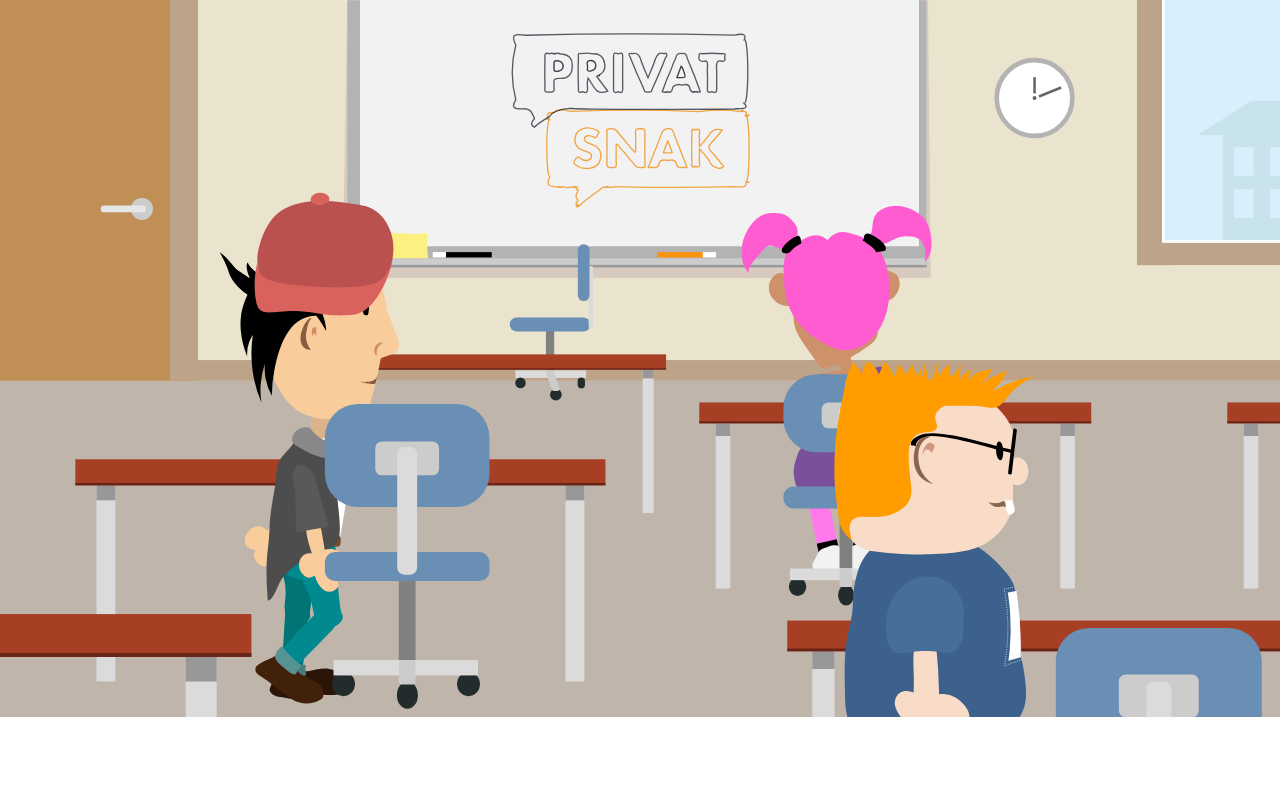
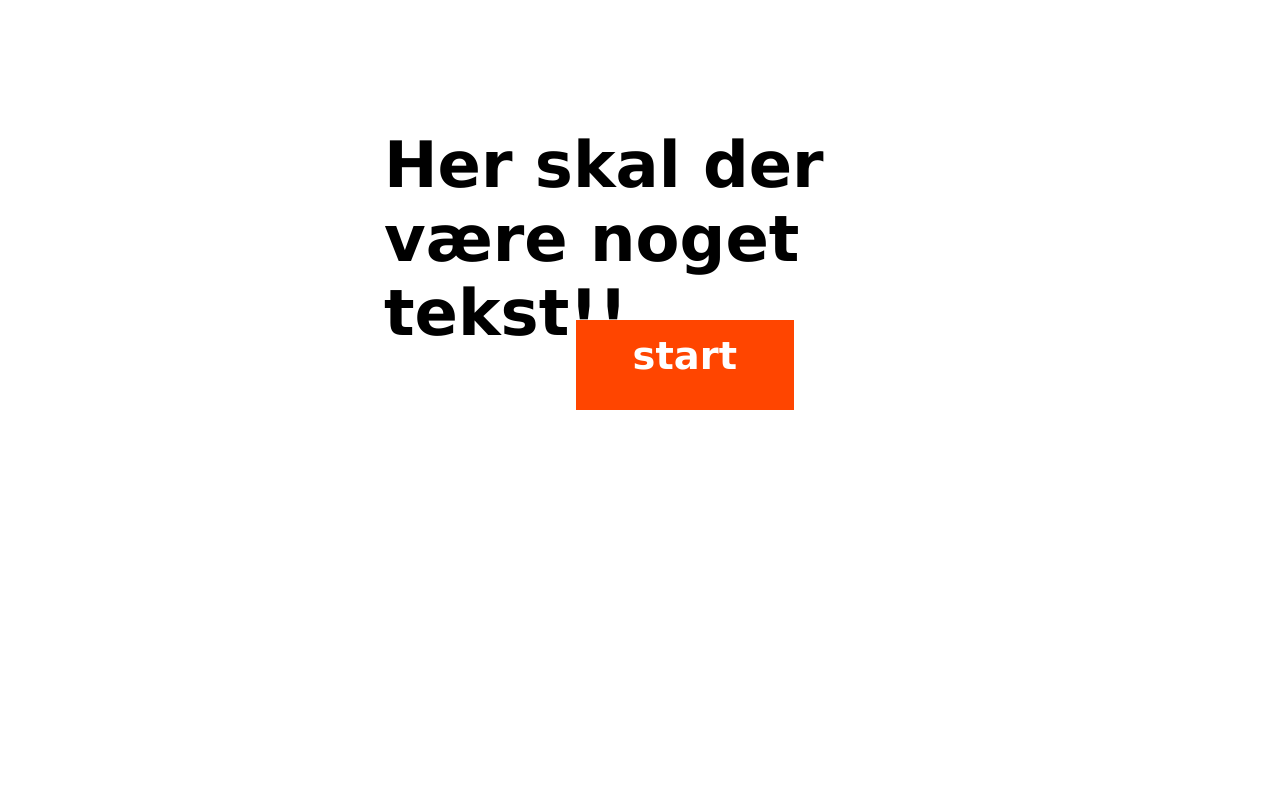
Before and after one commit to oliv1619/sexsamfund, a plain HTML site: page index.html in a window 1280 px wide. Drawn offline with nearby package versions, Linux system fonts and the light colour scheme.

Commit message:
startscene grundkode + filoprydning

```diff
--- a/index.html
+++ b/index.html
@@ -8,7 +8,6 @@
 </head>
 
 <body>
-
 	<div id="scene">
 		<div id="baggrund"></div>
 		<div id="zara"></div>
@@ -21,11 +20,15 @@
 		<div id="brian_container">
 			<div id="brian_sprite"></div>
 		</div>
-
+		<div id="startbillede">
+			<div id="starttekst">Her skal der være noget tekst!!</div>
+			<div id="startknap">start</div>
+		</div>
 	</div>
 
-	<audio id="school_bell" src="school-bell.mp3"></audio>
-	<audio id="mobil" src="mobil.mp3"></audio>
+	<audio id="school_bell" src="sounds/school-bell.mp3"></audio>
+	<audio id="mobil" src="sounds/mobil.mp3"></audio>
+	<audio id="game_start" src="sounds/game-start.mp3"></audio>
 
 	<script src="http://ajax.googleapis.com/ajax/libs/jquery/1/jquery.min.js"></script>
 	<script src="javascript.js"></script>
--- a/javascript.js
+++ b/javascript.js
@@ -1,14 +1,54 @@
-$(window).on("load", sidenVises)
+$(window).on("load", sideLoad)
 
-function sidenVises() {
-    console.log("sidenVises!");
+
+
+function sideLoad() {
+	console.log("sideLoad!");
+
+	// vis startbillede
+	$("#startbillede").addClass("vis");
+
+	// gå til startbillede
+	startBillede();
+}
+
+function startBillede() {
+	console.log("startBillede");
+
+	// Der er klikket på startknap
+	$("#startknap").on("click", startknapKlik);
+}
+
+function startknapKlik() {
+	console.log("startknapKlik");
+
+	// Start knaplyd effekt_bank
+	$("#game_start")[0].play();
+
+	//  Når lyden har spillet spillet
+	$("#game_start").on("ended", eleverInd);
+
+}
+
+function eleverInd() {
+	console.log("eleverInd");
+
+	//	Startbillede skjules
+	$("#startbillede").removeClass("vis");
+	$("#startbillede").addClass("skjul");
+
+
+	//	Brian & anders ind
 	$("#brian_container").addClass("brian_move_right");
 	$("#anders_container").addClass("anders_move_right");
+
+	$("#brian_sprite").addClass("brian_stand");
+
+	$("#anders_sprite").addClass("anders_walk_cycle");
+
+	$("#school_bell")[0].play();
+
 	$("#brian_container").on("animationend", alle_seatter_sig);
-    $("#brian_sprite").addClass("brian_stand");
-//    $("#anders_sprite").addClass("anders_stand");
-    $("#anders_sprite").addClass("anders_walk_cycle");
-    $("#school_bell")[0].play();
 
 }
 
--- a/style.css
+++ b/style.css
@@ -2,6 +2,9 @@ body {
 	margin: 0;
 	padding: 0;
 }
+
+
+/*- - - - - scene - - - - - */
 
 #scene {
 	width: 100vw;
@@ -14,18 +17,17 @@ body {
 #baggrund {
 	width: 100vw;
 	height: 56vw;
-	background-image: url(scene_baggrund.svg);
+	background-image: url(images/scene_baggrund.svg);
 	background-size: 100%;
 	position: absolute;
 	z-index: 1;
 	pointer-events: none;
-
 }
 
 #mellemgrund {
 	width: 100vw;
 	height: 56vw;
-	background-image: url(scene_mellemgrund.svg);
+	background-image: url(images/scene_mellemgrund.svg);
 	background-size: 100%;
 	position: absolute;
 	z-index: 20;
@@ -35,7 +37,7 @@ body {
 #mellemgrund_2 {
 	width: 100vw;
 	height: 56vw;
-	background-image: url(scene_mellemgrund_2.svg);
+	background-image: url(images/scene_mellemgrund_2.svg);
 	background-size: 100%;
 	position: absolute;
 	z-index: 35;
@@ -45,17 +47,69 @@ body {
 #forgrund {
 	width: 100vw;
 	height: 56vw;
-	background-image: url(scene_forgrund.svg);
+	background-image: url(images/scene_forgrund.svg);
 	background-size: 100%;
 	position: absolute;
 	z-index: 40;
 	pointer-events: none;
 }
 
+.vis {
+	display: block;
+}
+
+.skjul {
+	display: none;
+}
+
+/*- - - - - startbillede - - - - - */
+
+#startbillede {
+	width: 100vw;
+	height: 56vw;
+	background-color: #fff;
+	position: absolute;
+	z-index: 40;
+}
+
+#starttekst {
+	width: 50vw;
+	height: 20vw;
+	top: 10vw;
+	left: 30vw;
+	font-size: 5vw;
+	font-family: verdana, sans-serif;
+	font-weight: bold;
+	position: absolute;
+	z-index: 40;
+}
+
+#startknap {
+	width: 15vw;
+	height: 5vw;
+	top: 25vw;
+	left: 45vw;
+	text-align: center;
+	color: #fff;
+	padding: 1vw;
+	font-size: 3vw;
+	font-family: verdana, sans-serif;
+	font-weight: bold;
+	background-color: orangered;
+	position: absolute;
+	z-index: 40;
+}
+
+#startknap:hover {
+	background-color: #000;
+}
+
+/*- - - - - elever ind - - - - - */
+
 #zara {
 	width: 30vw;
 	height: 50vw;
-	background-image: url(spritesheet_zara.svg);
+	background-image: url(images/spritesheet_zara.svg);
 	background-size: 100%;
 	position: absolute;
 	background-position: 100% 0;
@@ -78,7 +132,7 @@ body {
 }
 
 #brian_sprite {
-	background-image: url(spritesheet_brian.svg);
+	background-image: url(images/spritesheet_brian.svg);
 	width: 30vw;
 	height: 50vw;
 	background-size: 100%;
@@ -121,7 +175,7 @@ body {
 }
 
 #anders_sprite {
-	background-image: url(spritesheet_anders.svg);
+	background-image: url(images/spritesheet_anders.svg);
 	width: 30vw;
 	height: 50vw;
 	background-size: 1200% 300%;
```
Also changed, not shown: images/scene_baggrund.svg (renamed from scene_baggrund.svg), images/scene_forgrund.svg (renamed from scene_forgrund.svg), images/scene_mellemgrund.svg (renamed from scene_mellemgrund.svg), images/scene_mellemgrund_2.svg (renamed from scene_mellemgrund_2.svg), images/spritesheet_anders.svg (renamed from spritesheet_anders.svg), images/spritesheet_brian.svg (renamed from spritesheet_brian.svg), images/spritesheet_zara.svg (renamed from spritesheet_zara.svg), 6 other files. Lines whose indentation alone changed are shown as unchanged.
